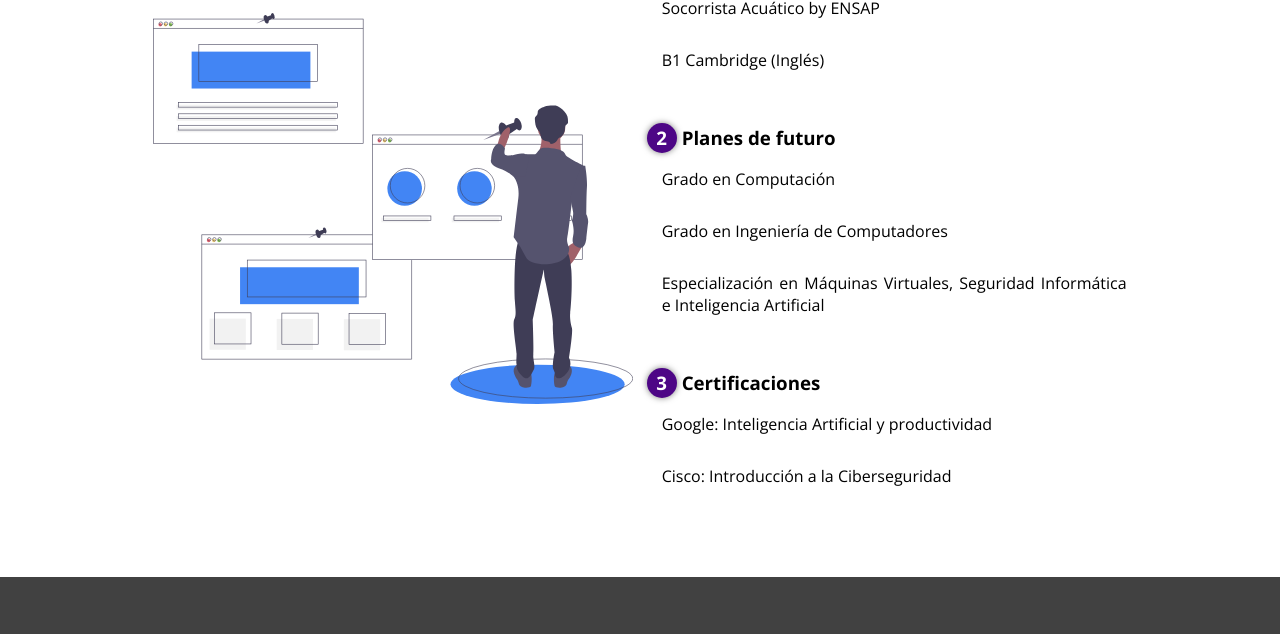
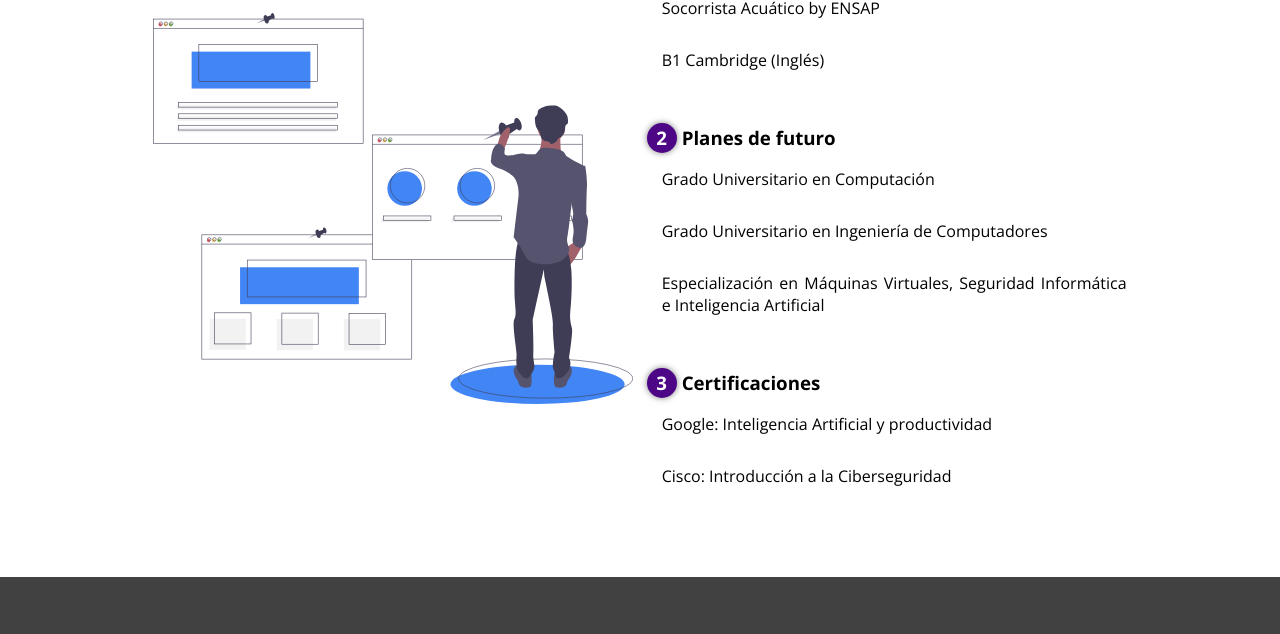
Before and after one commit to Adri-Munoz-AdminSistemas/Adri-Munoz-AdminSistemas.github.io, a plain HTML site: page index.html in a window 1280 px wide. Shown: the part 831-1465 px from the top of the page. Drawn offline with nearby package versions, Linux system fonts and the light colour scheme.

Commit message:
Prueba traductor de google

```diff
--- a/index.html
+++ b/index.html
@@ -57,8 +57,8 @@
                     <p>B1 Cambridge (Inglés)</p>
                     <br>
                     <h3><span>2</span>Planes de futuro</h3>
-                    <p>Grado en Computación</p>
-                    <p>Grado en Ingeniería de Computadores</p>
+                    <p>Grado Universitario en Computación</p>
+                    <p>Grado Universitario en Ingeniería de Computadores</p>
                     <p>Especialización en Máquinas Virtuales, Seguridad Informática e Inteligencia Artificial</p>
                     <br>
                     <h3><span>3</span>Certificaciones</h3>
```
